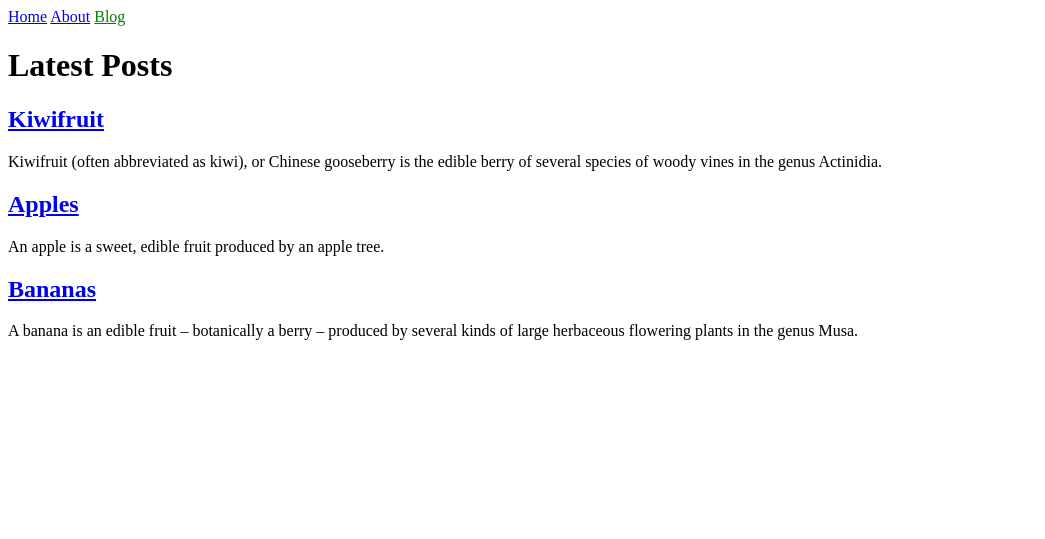
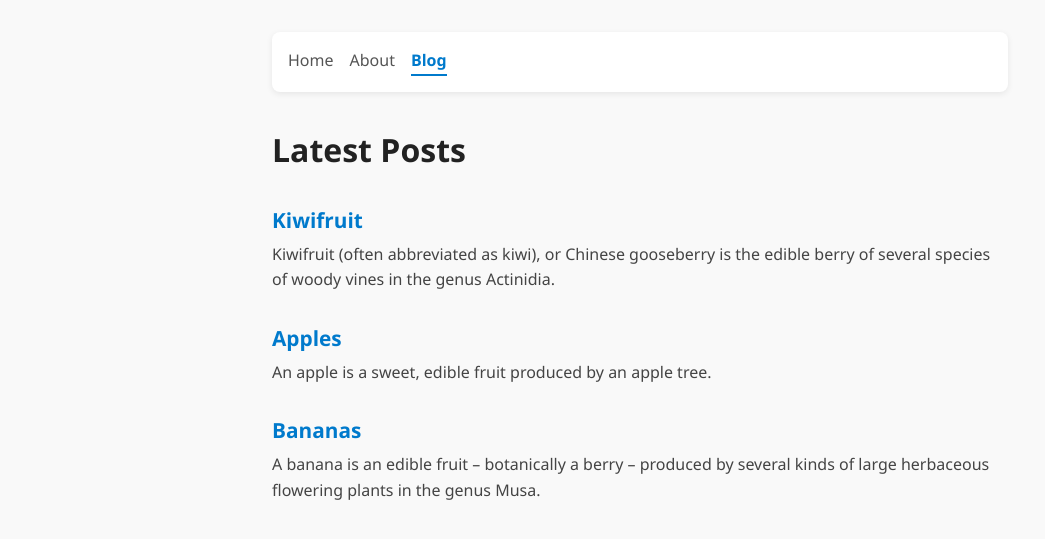
Before and after one commit to wyatthoho/wyatthoho.github.io, a Jekyll site: the page built from blog.md, in a window 1280 px wide. Shown: the top 539 px of the page, without its empty margins (0-1045 px from the left). Built offline with Jekyll 4.4.1, drawn with Linux system fonts in a browser that asks for light colours.

Commit message:
assign more css settings

```diff
--- a/_sass/main.scss
+++ b/_sass/main.scss
@@ -1,3 +1,76 @@
 .current {
-    color: green;
+    color: rgb(20, 130, 150);
 }
+
+* {
+  margin: 0;
+  padding: 0;
+  box-sizing: border-box;
+}
+
+body {
+  font-family: 'Segoe UI', 'Noto Sans TC', sans-serif;
+  line-height: 1.6;
+  background-color: #f9f9f9;
+  color: #333;
+  padding: 2rem;
+  max-width: 800px;
+  margin: 0 auto;
+}
+
+nav {
+  position: sticky;
+  top: 0;
+  z-index: 100;
+  background-color: #fff;
+  padding: 1rem;
+  border-radius: 8px 8px 8px 8px;
+  box-shadow: 0 2px 6px rgba(0, 0, 0, 0.08);
+  margin-bottom: 2rem;
+  display: flex;
+  gap: 1rem;
+}
+
+nav a {
+  text-decoration: none;
+  color: #555;
+  font-weight: 500;
+  transition: color 0.2s ease;
+}
+
+nav a:hover {
+  color: #007acc;
+}
+
+nav a.current {
+  color: #007acc;
+  font-weight: 600;
+  border-bottom: 2px solid #007acc;
+}
+
+h1 {
+  font-size: 2rem;
+  margin-bottom: 1.5rem;
+  color: #222;
+}
+
+h2 {
+  font-size: 1.3rem;
+  margin-top: 1.8rem;
+  margin-bottom: 0.3rem;
+}
+
+h2 a {
+  text-decoration: none;
+  color: #007acc;
+}
+
+h2 a:hover {
+  text-decoration: underline;
+}
+
+p {
+  font-size: 1rem;
+  margin-bottom: 1rem;
+  color: #444;
+}
```
